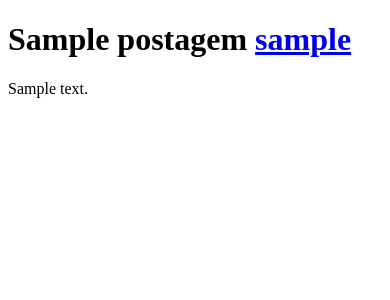
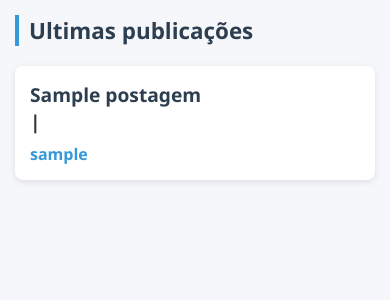
Before and after one commit to FrancimarDantas/DjangoStudy, a Django app: page / in a window 390 px wide. Shown: the top 300 px of the page. Run offline with Django 5.2, Linux system fonts and the light colour scheme; tables that the repository leaves empty hold one stand-in row (values such as "Sample post"); some libraries are stand-ins or nearby versions.

Commit message:
templates atualizados com css

```diff
--- /dev/null
+++ b/BlogSimples/blog/static/home.css
@@ -0,0 +1,80 @@
+/* Reset básico */
+* {
+    margin: 0;
+    padding: 0;
+    box-sizing: border-box;
+}
+
+/* Corpo da página */
+body {
+    font-family: 'Segoe UI', Tahoma, Geneva, Verdana, sans-serif;
+    background-color: #f5f7fa;
+    color: #333;
+    padding: 30px;
+}
+
+/* Título da seção */
+p {
+    font-size: 1.4rem;
+    font-weight: bold;
+    color: #2c3e50;
+    margin-bottom: 20px;
+    border-left: 4px solid #3498db;
+    padding-left: 10px;
+}
+
+/* Container de cada post */
+h1 {
+    font-size: 1.6rem;
+    margin-bottom: 15px;
+    background: #fff;
+    padding: 15px;
+    border-radius: 8px;
+    box-shadow: 0 2px 6px rgba(0,0,0,0.1);
+    display: flex;
+    justify-content: space-between;
+    align-items: center;
+}
+
+/* Link do título do post */
+h1 a:first-child {
+    text-decoration: none;
+    color: #2c3e50;
+    font-weight: bold;
+    transition: color 0.3s ease;
+}
+
+h1 a:first-child:hover {
+    color: #3498db;
+}
+
+/* Link do autor */
+h1 a:last-child {
+    text-decoration: none;
+    color: #3498db;
+    font-size: 1rem;
+    margin-left: 10px;
+    transition: color 0.3s ease;
+}
+
+h1 a:last-child:hover {
+    color: #1d6fa5;
+}
+
+/* Responsividade */
+@media (max-width: 768px) {
+    body {
+        padding: 15px;
+    }
+
+    h1 {
+        font-size: 1.2rem;
+        flex-direction: column;
+        align-items: flex-start;
+    }
+
+    h1 a:last-child {
+        margin-left: 0;
+        margin-top: 8px;
+    }
+}
--- a/BlogSimples/blog/templates/home.html
+++ b/BlogSimples/blog/templates/home.html
@@ -1,17 +1,17 @@
+{% load static %}
 <!DOCTYPE html>
 <html lang="pt-br">
 <head>
     <meta charset="UTF-8">
     <meta name="viewport" content="width=device-width, initial-scale=1.0">
+    <link rel="stylesheet" href="{% static 'home.css' %}">
     <title>Blog Simples</title>
 </head>
 <body>
+    <p>Ultimas publicações</p>
+    {% for post in posta %}
+    <h1> <a href="{% url 'visualizar_conteudo' post.id %}">{{ post.title }}</a>|<a href="{% url 'perfil_user' post.autho.id %}">{{ post.autho.username }}</a></h1>
 
-    {% for post in posta %}
-    <h1>{{ post.title }} <a href="#">{{ post.autho.username }}</a></h1>
-    <div>
-        {{ post.content|safe }}
-    </div>
     {% endfor %}
 </body>
 </html>
--- a/BlogSimples/blog/urls.py
+++ b/BlogSimples/blog/urls.py
@@ -3,4 +3,6 @@ from . import views
 
 urlpatterns = [
     path("", views.homepage, name="homepage"),
+    path("profile/<int:id_user>/", views.perfil,name="perfil_user"),
+    path("content/<int:id_post>/", views.visualizar,name="visualizar_conteudo"),
 ]
--- a/BlogSimples/blog/views.py
+++ b/BlogSimples/blog/views.py
@@ -1,7 +1,19 @@
-from django.shortcuts import render
+from django.shortcuts import render, get_object_or_404
 from .models import Postagem
+from django.contrib.auth.models import User
+
 # Create your views here.
 
 def homepage(request):
     postagem = Postagem.objects.all()
-    return render(request,'home.html',{"posta":postagem})
+    return render(request, 'home.html', {"posta": postagem})
+
+
+def perfil(request, id_user):
+    postagem = get_object_or_404(Postagem,autho = id_user)
+    return render(request, 'perfil.html', {"post":postagem})
+
+
+def visualizar(request, id_post):
+    postagem = get_object_or_404(Postagem,autho = id_post)
+    return render(request, 'visualizar.html', {"post":postagem})
```
Also changed, not shown: BlogSimples/blog/static/perfil.css (added, +58 -0 lines), BlogSimples/blog/static/visualizar.css (added, +51 -0 lines), BlogSimples/blog/templates/perfil.html (added, +16 -0 lines), BlogSimples/blog/templates/visualizar.html (added, +13 -0 lines), 1 other file.
